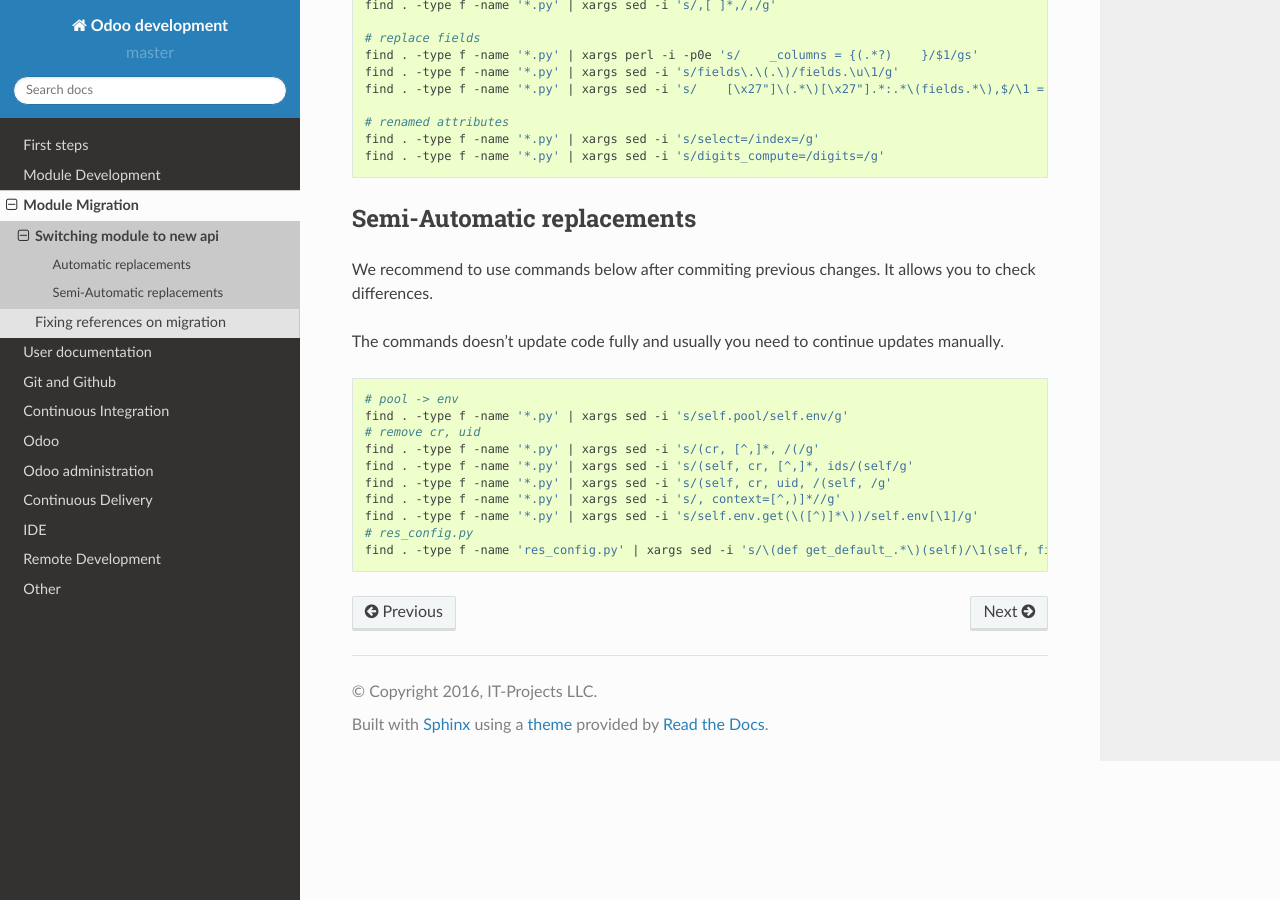
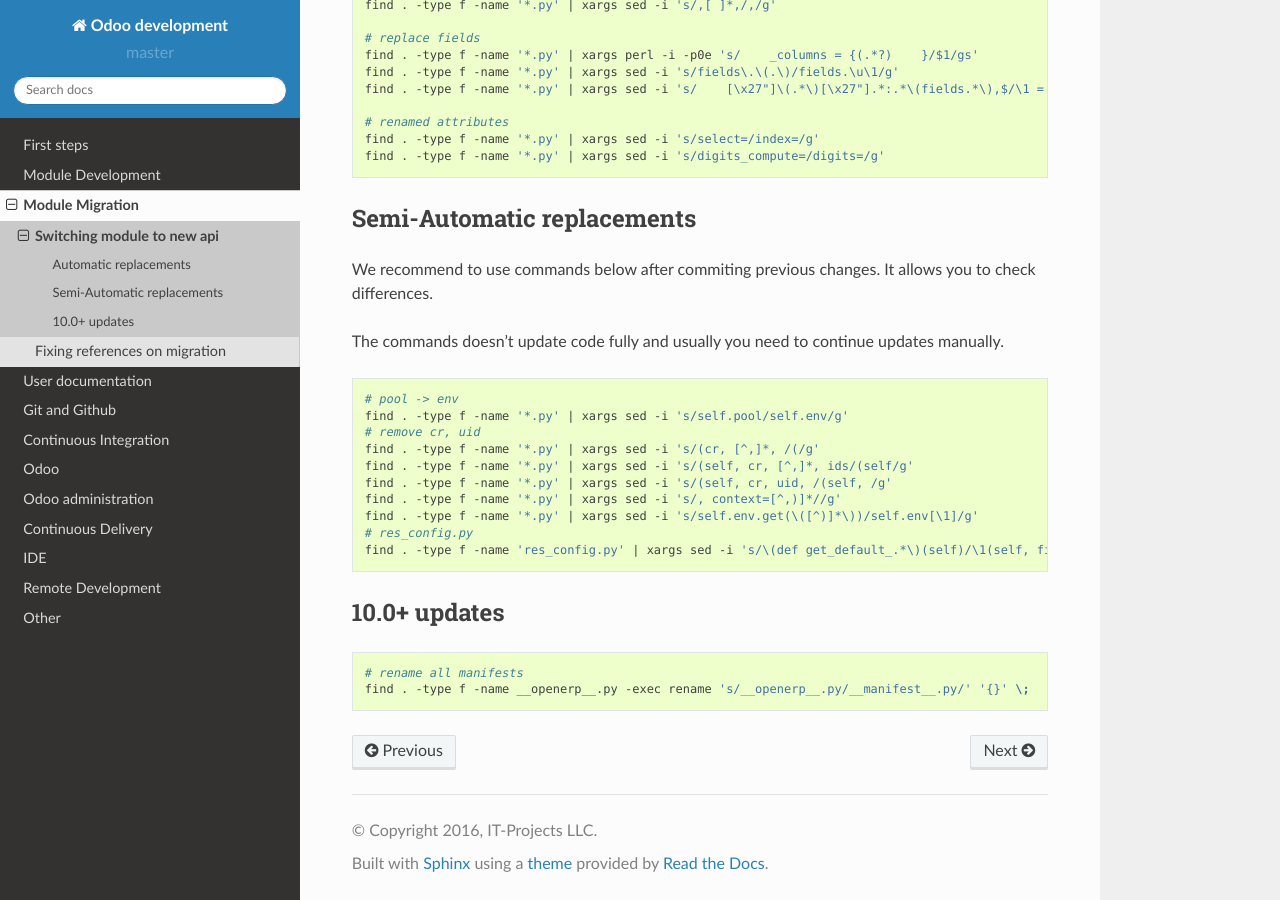
Before and after one commit to itpp-labs/odoo-development, a Sphinx documentation site: the page built from docs/migration/new-api.rst, in a window 1280 px wide and 900 px high, scrolled down 988 px. Built offline with Sphinx 7.4.7 and the Read the Docs theme 2.0.0, drawn with Linux system fonts in a browser that asks for light colours; pages that are not in the unit, such as notebooks, are missing from menus.

Commit message:
new-api: add instruction to rename manifest files

```diff
--- a/docs/migration/new-api.rst
+++ b/docs/migration/new-api.rst
@@ -82,3 +82,11 @@ The commands doesn't update code fully and usually you need to continue updates
     find . -type f -name '*.py' | xargs sed -i 's/self.env.get(\([^)]*\))/self.env[\1]/g'
     # res_config.py
     find . -type f -name 'res_config.py' | xargs sed -i 's/\(def get_default_.*\)(self)/\1(self, fields)/g'
+
+10.0+ updates
+=============
+
+.. code-block:: sh
+
+    # rename all manifests
+    find . -type f -name __openerp__.py -exec rename 's/__openerp__.py/__manifest__.py/' '{}' \;
```
